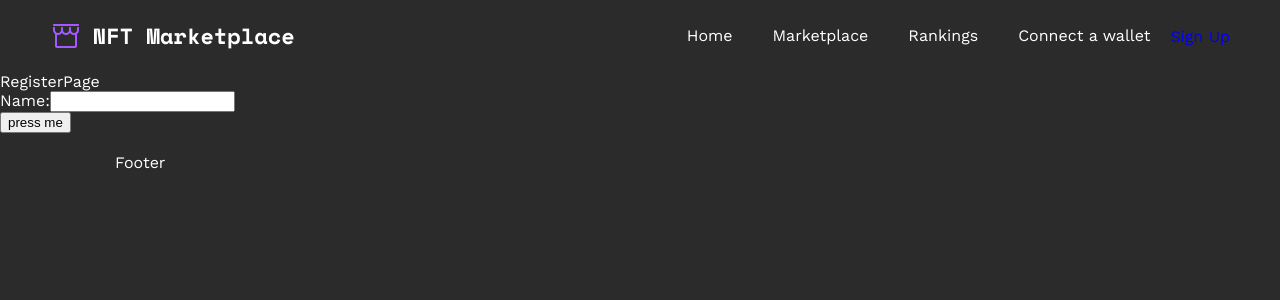
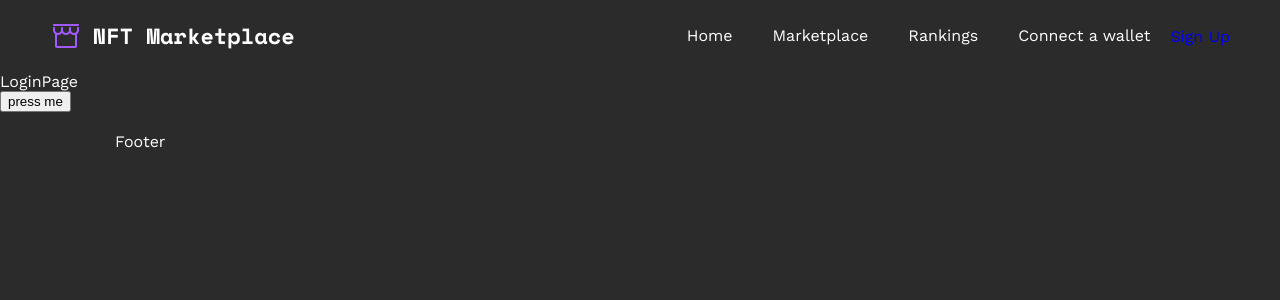
Before and after one commit to Negodyaj/react-vite, a React (Vite) app: page /log-in in a window 1280 px wide. Shown: the top 300 px of the page. Built offline with nearby package versions, Linux system fonts and the light colour scheme.

Commit message:
login page created

```diff
--- a/src/App.tsx
+++ b/src/App.tsx
@@ -6,6 +6,7 @@
 import { Footer } from "./components/Footer/Footer";
 import { Route, Routes } from "react-router-dom";
 import { NotFoundPage } from "./pages/NotFoundPage/NotFoundPage";
+import { LoginPage } from "./pages/LoginPage/LoginPage";
 
 function App() {
   //const [count, setCount] = useState(0);
@@ -27,7 +28,7 @@
           <Routes>
             <Route index path="/" element={<HomePage />} />
             <Route path="sign-up" element={<RegisterPage />} />
-            <Route path="log-in" element={<RegisterPage />} />
+            <Route path="log-in" element={<LoginPage />} />
             <Route path="*" element={<NotFoundPage />} />
           </Routes>
         )}
--- /dev/null
+++ b/src/pages/LoginPage/LoginPage.tsx
@@ -0,0 +1,5 @@
+import React from "react";
+
+export const LoginPage = () => {
+  return <div>LoginPage</div>;
+};
```
Also changed, not shown: src/pages/LoginPage/LoginPage.scss (added).
